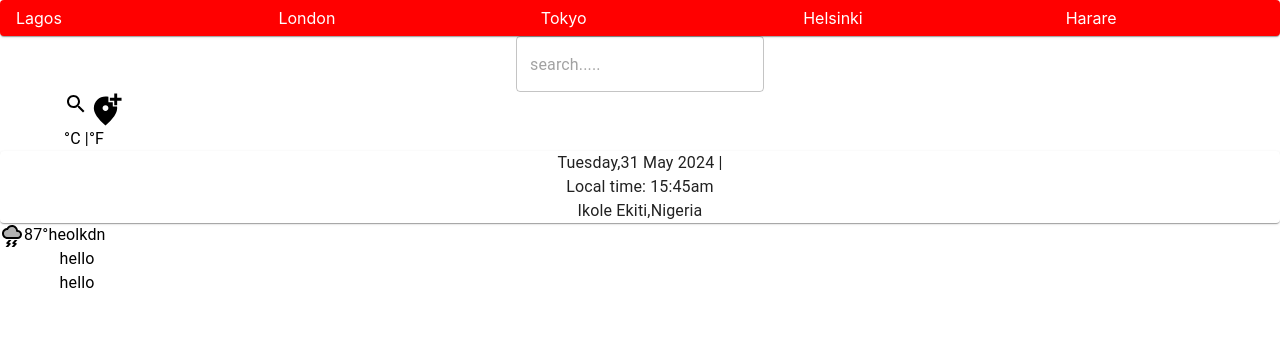
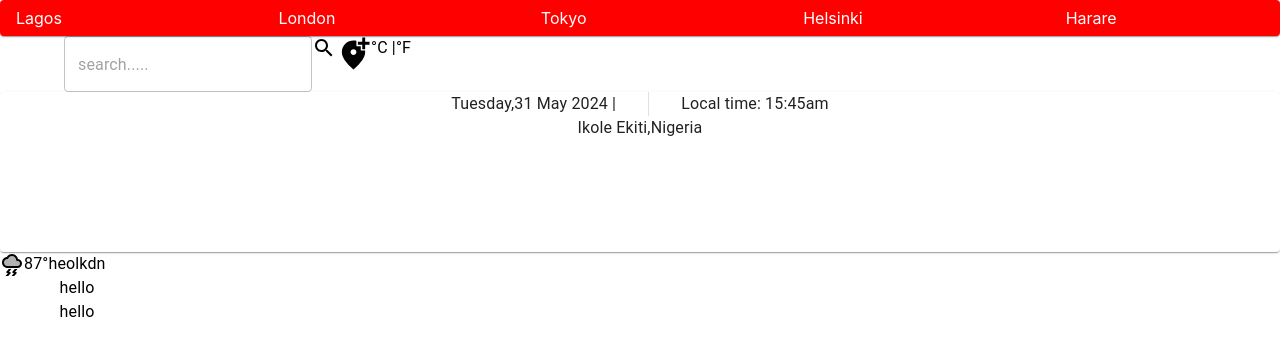
Before and after one commit to Codekazuki/weather-app, a React (Create React App) app: page / in a window 1280 px wide. Shown: the top 356 px of the page. Built offline with nearby package versions, Linux system fonts and the light colour scheme.

Commit message:
adjustment

```diff
--- a/src/Buttons.js
+++ b/src/Buttons.js
@@ -7,15 +7,19 @@ const Buttons = () => {
   return (
     <div>
       <Container>
+        <Stack direction='row'>
           <TextField placeholder='search.....' />
+
           <Stack direction='row'>
             <SearchIcon />
 
             <AddLocationAltIcon fontSize='large' />
           </Stack>
+
           <Stack direction='row'>
             <Typography> °C | </Typography>
             <Typography> °F </Typography>
+          </Stack>
         </Stack>
       </Container>
     </div>
--- a/src/TimeAndDate.js
+++ b/src/TimeAndDate.js
@@ -1,13 +1,20 @@
-import { Card, Typography } from "@mui/material";
+import { Card, Divider, Stack, Typography } from "@mui/material";
 import React from "react";
 
 const TimeAndDate = () => {
   return (
     <div>
-      <Card>
-        <Typography>Tuesday,31 May 2024 |</Typography>
+      <Card sx={{ height: "10rem" }}>
+        <Stack
+          direction='row'
+          divider={<Divider orientation='vertical' flexItem />}
+          spacing={4}
+          justifyContent='center'
+        >
+          <Typography>Tuesday,31 May 2024 |</Typography>
 
-        <Typography> Local time: 15:45am </Typography>
+          <Typography> Local time: 15:45am </Typography>
+        </Stack>
         <Typography>Ikole Ekiti,Nigeria </Typography>
       </Card>
     </div>
```
Lines whose indentation alone changed are shown as unchanged.
